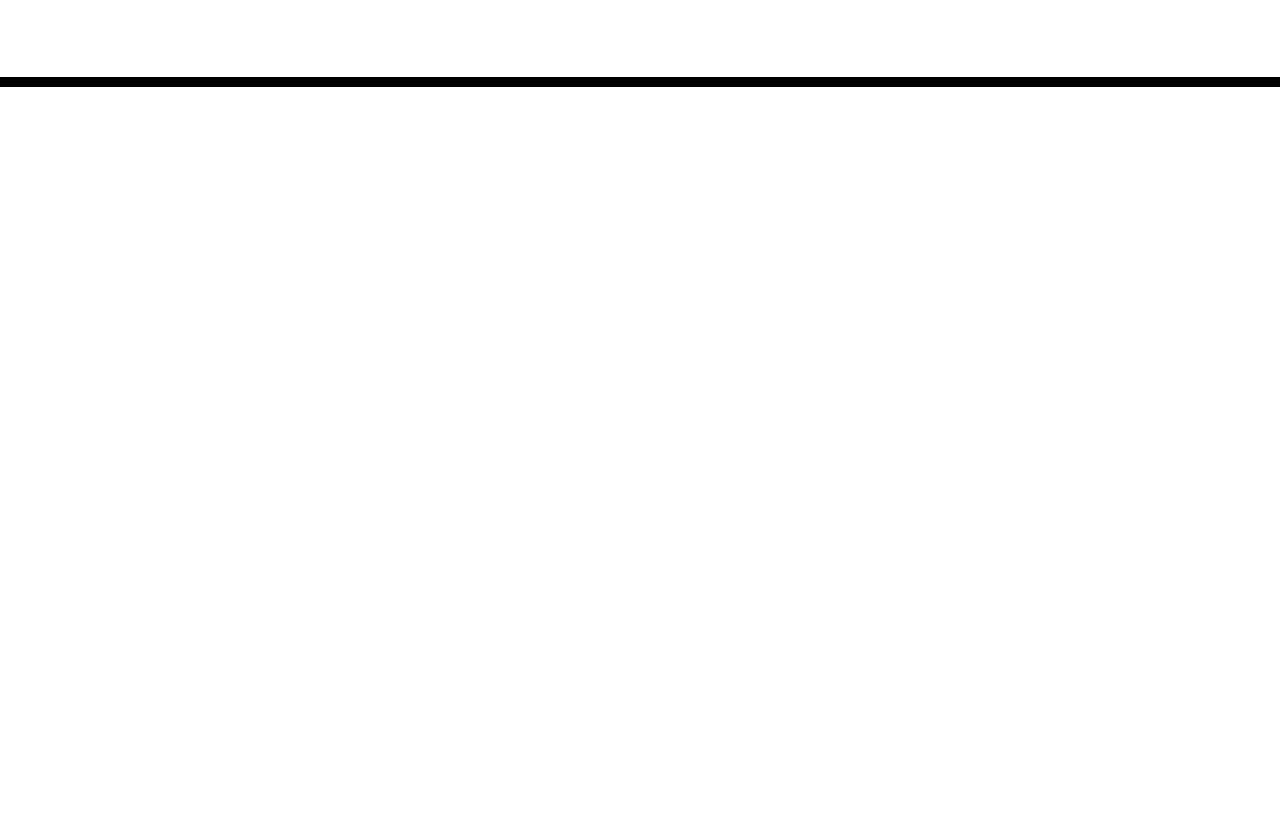
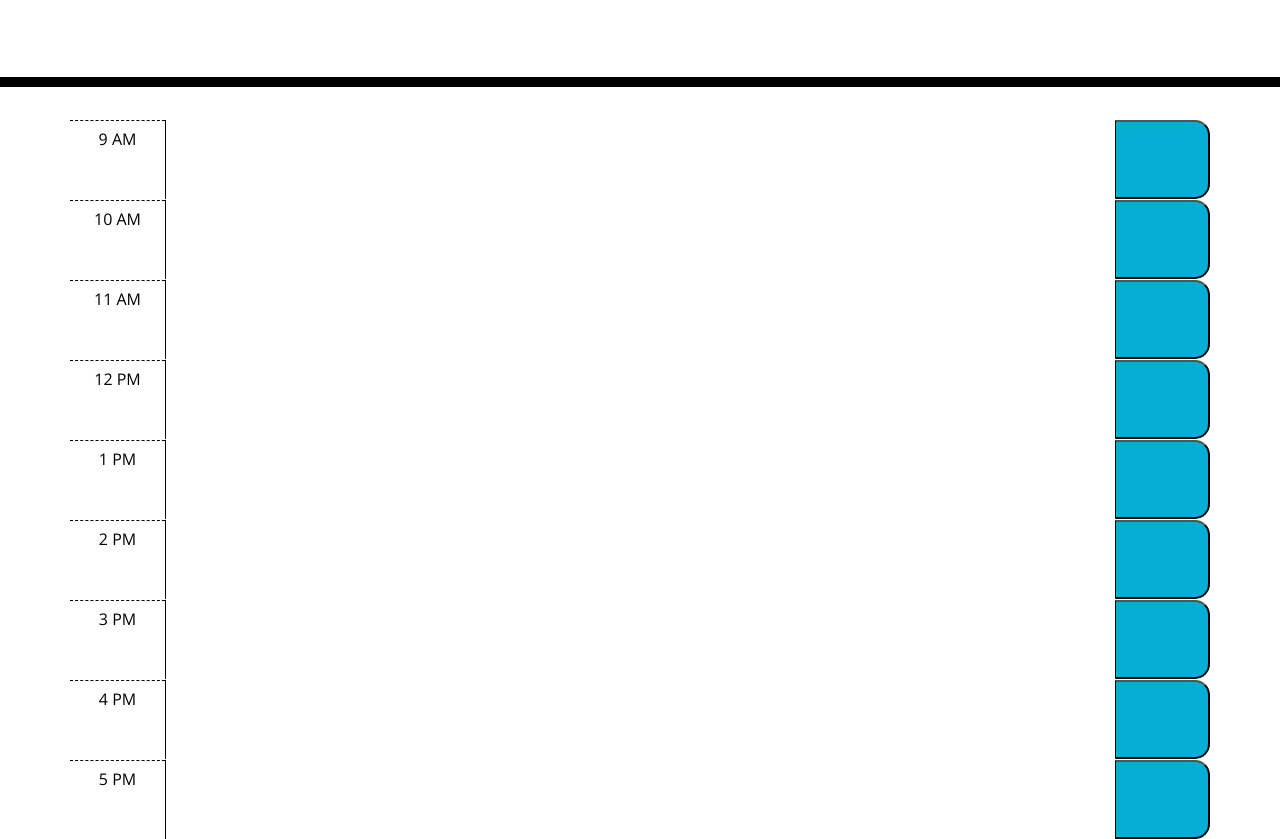
Before and after one commit to JayaPK21/Work-Day-Scheduler, a plain HTML site: page index.html in a window 1280 px wide. Shown: the part 181-1020 px from the top of the page. Before the commit the page ends 800 px from the top, so only its background shows below. Drawn offline with nearby package versions, Linux system fonts and the light colour scheme.

Commit message:
Adds basic HTML structure to the application

```diff
--- a/assets/css/style.css
+++ b/assets/css/style.css
@@ -40,6 +40,7 @@ textarea {
   background-color: #ffffff;
   color: #000000;
   border-top: 1px dashed #000000;
+  padding: 10px;
 }
 
 .past {
--- a/index.html
+++ b/index.html
@@ -30,6 +30,77 @@
     </header>
     <div class="container">
       <!-- Timeblocks go here -->
+      <div class="row time-block">
+
+        <div class="col-1 hour">9 AM</div>
+        <textarea class="col-10"></textarea>
+        <button class="col-1 saveBtn"></button>
+
+      </div>
+
+      <div class="row time-block">
+
+        <div class="col-1 hour">10 AM</div>
+        <textarea class="col-10"></textarea>
+        <button class="col-1 saveBtn"></button>
+
+      </div>
+
+      <div class="row time-block">
+
+        <div class="col-1 hour">11 AM</div>
+        <textarea class="col-10"></textarea>
+        <button class="col-1 saveBtn"></button>
+
+      </div>
+
+      <div class="row time-block">
+
+        <div class="col-1 hour">12 PM</div>
+        <textarea class="col-10"></textarea>
+        <button class="col-1 saveBtn"></button>
+
+      </div>
+
+      <div class="row time-block">
+
+        <div class="col-1 hour">1 PM</div>
+        <textarea class="col-10"></textarea>
+        <button class="col-1 saveBtn"></button>
+
+      </div>
+
+      <div class="row time-block">
+
+        <div class="col-1 hour">2 PM</div>
+        <textarea class="col-10"></textarea>
+        <button class="col-1 saveBtn"></button>
+
+      </div>
+
+      <div class="row time-block">
+
+        <div class="col-1 hour">3 PM</div>
+        <textarea class="col-10"></textarea>
+        <button class="col-1 saveBtn"></button>
+
+      </div>
+
+      <div class="row time-block">
+
+        <div class="col-1 hour">4 PM</div>
+        <textarea class="col-10"></textarea>
+        <button class="col-1 saveBtn"></button>
+
+      </div>
+
+      <div class="row time-block">
+
+        <div class="col-1 hour">5 PM</div>
+        <textarea class="col-10"></textarea>
+        <button class="col-1 saveBtn"></button>
+
+      </div>
     </div>
 
     <script src="https://cdnjs.cloudflare.com/ajax/libs/jquery/3.2.1/jquery.min.js"></script>
```
